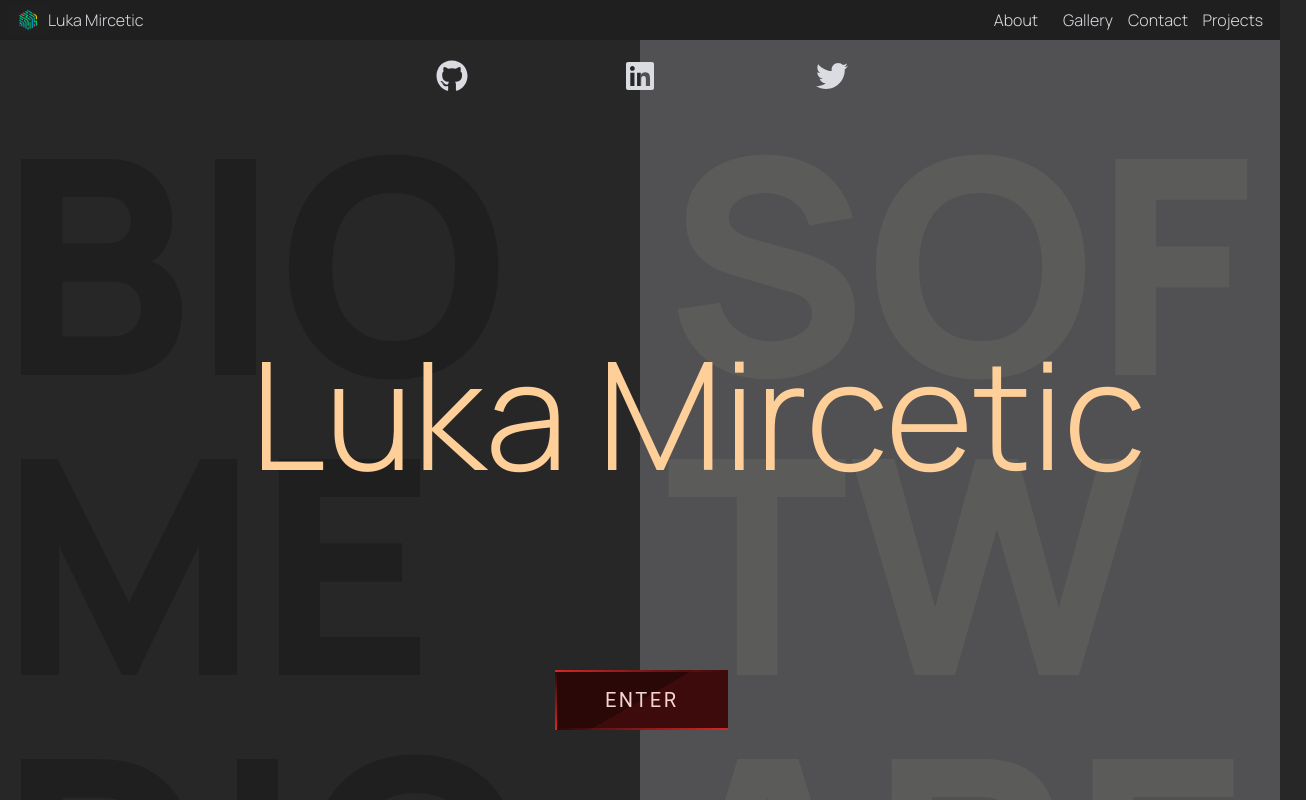
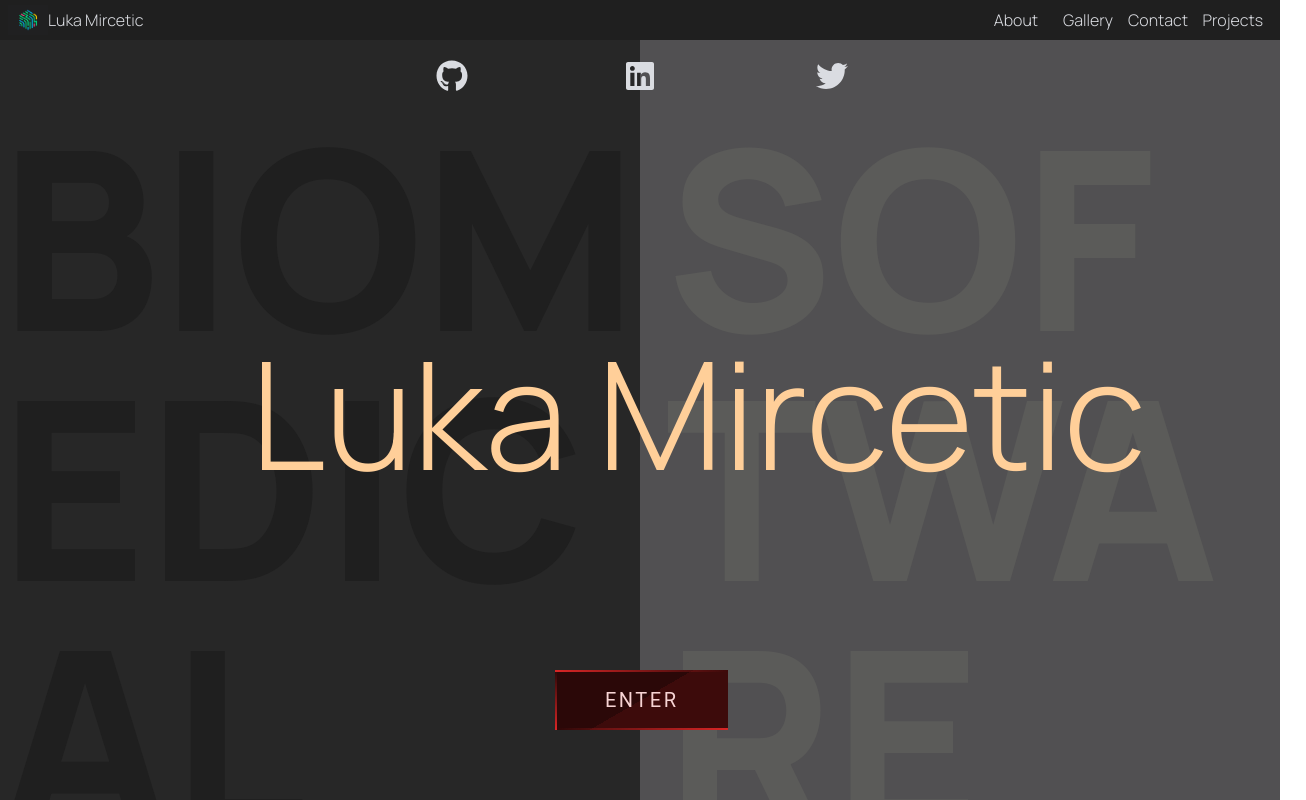
Before and after one commit to lukamircetic/lukaweb, a React (Create React App) app: page / in a window 1280 px wide. Shown: the top 800 px of the page, 1306 px wide, since content can reach past the window. Built offline with nearby package versions, Linux system fonts and the light colour scheme; a web font is replaced by a local one.

Commit message:
minor changes

```diff
--- a/src/Biomedical.css
+++ b/src/Biomedical.css
@@ -37,7 +37,7 @@
 
 .body-biomed{
     width: 100%;
-    height: 560%;
+    height: 530%;
     min-width: 100%;
     min-height: 100%;
     position: absolute;
--- a/src/Home.css
+++ b/src/Home.css
@@ -49,7 +49,7 @@ p {
     /* color: #81a4cd; */
     /* color: #dadce1; */
     color: var(--bg);
-    font-size: 300px;
+    font-size: 250px;
     font-weight: 1000;
     position: absolute;
     margin-top: 70px;
@@ -71,11 +71,11 @@ p {
 .soft-text {
     color: #5B5B59;
     /* color: #A29C9B; */
-    font-size: 300px;
+    font-size: 250px;
     font-weight: 800;
     position: absolute;
     width: 50%;
-    max-width: 700px;
+    max-width: 600px;
     left: 52%;
     word-wrap: break-word;
     line-height: 1em;
```
